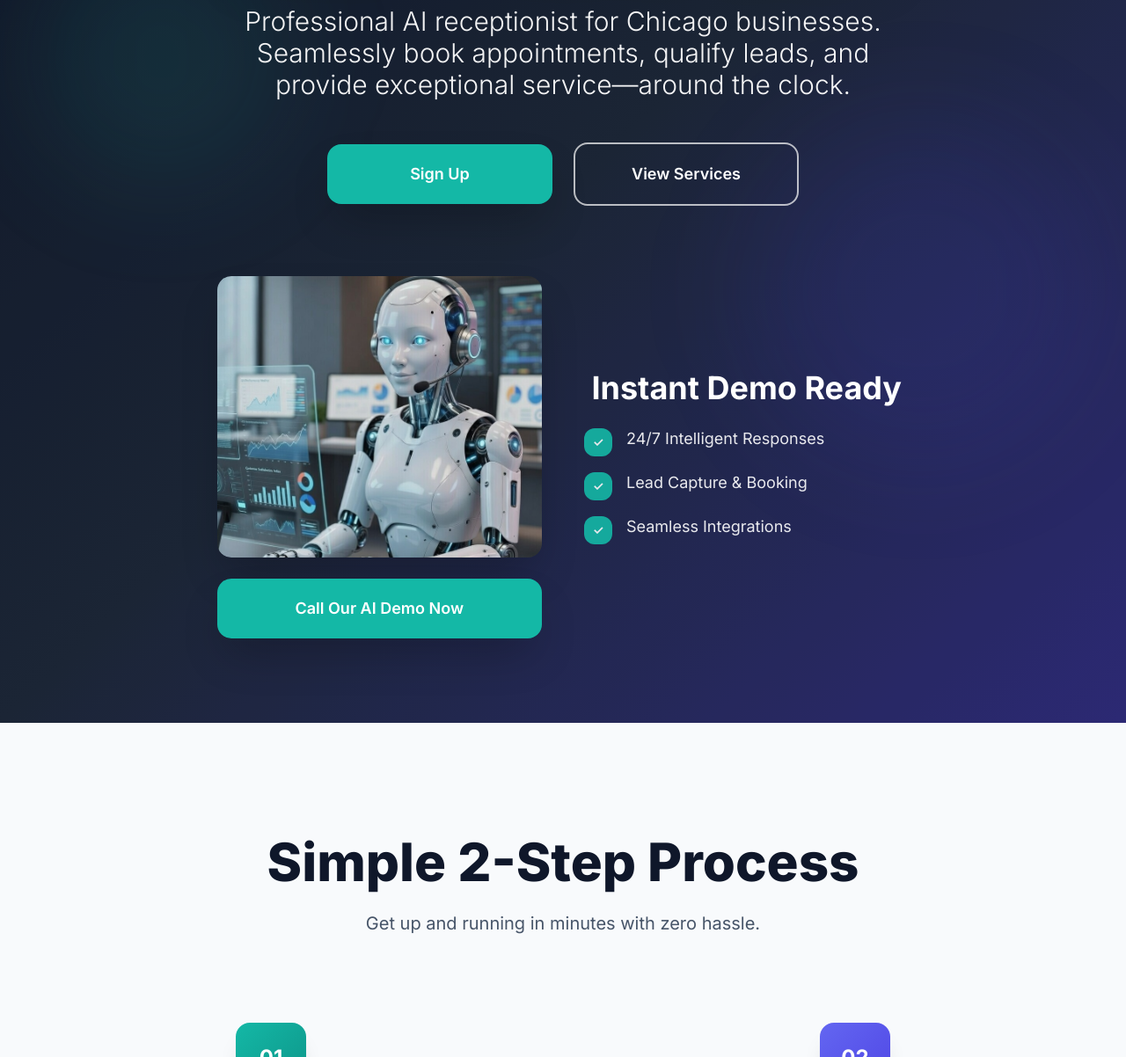
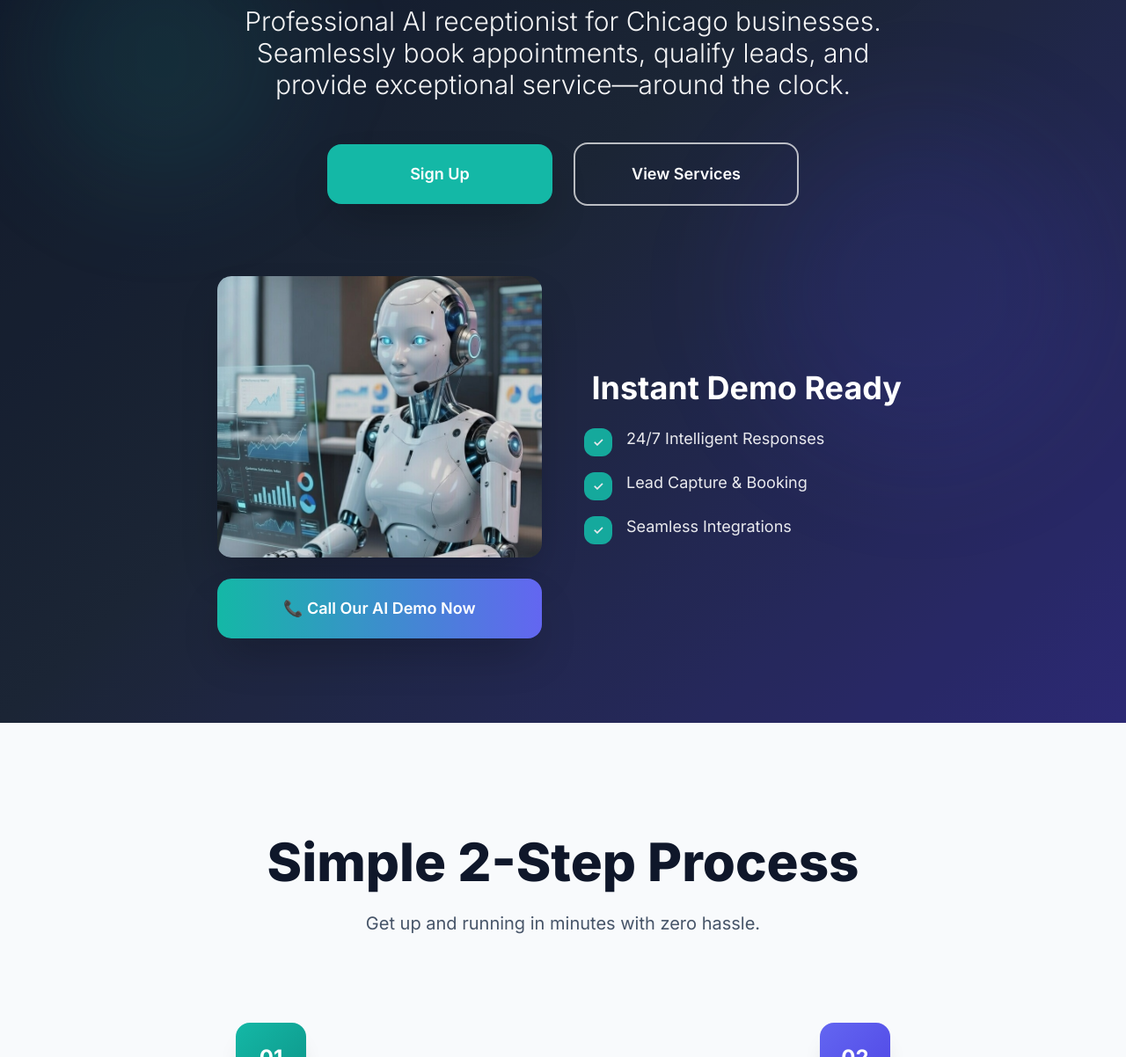
Before and after one commit to Jkyll23/gotop-systems, a website: page public/index.html in a window 1280 px wide. Shown: the part 378-1580 px from the top of the page at 88% size. Drawn offline with nearby package versions, Linux system fonts and the light colour scheme.

Commit message:
Update index.html

```diff
--- a/public/index.html
+++ b/public/index.html
@@ -77,7 +77,7 @@
                 <a href="#services" class="nav-link" onclick="showPage('home')">Services</a>
                 <a href="#pricing" class="nav-link" onclick="showPage('home')">Pricing</a>
                 <a href="#contact" class="nav-link" onclick="showPage('home')">Sign Up</a>
-                <a href="tel:+16308959398" class="ml-2 bg-teal-500 hover:bg-teal-600 text-white font-semibold px-6 py-3 rounded-xl text-base shadow-lg hover:shadow-xl transition-all duration-200 transform hover:-translate-y-0.5">
+                <a href="tel:+16308959398" class="ml-2 bg-gradient-to-r from-teal-500 to-indigo-500 hover:from-teal-400 hover:to-indigo-400 text-white font-semibold px-6 py-3 rounded-xl text-base shadow-lg hover:shadow-xl transition-all duration-200 transform hover:-translate-y-0.5">
                     📞 630-895-9398
                 </a>
             </div>
@@ -135,8 +135,8 @@
   alt="Modern AI robot receptionist handling calls"
   class="w-full h-64 md:h-80 object-cover rounded-2xl shadow-2xl"
 />
-                    <a href="tel:+16308959398" class="bg-teal-500 hover:bg-teal-600 text-white font-semibold px-10 py-5 rounded-2xl text-lg shadow-2xl hover:shadow-xl transition-all duration-300 transform hover:-translate-y-1 w-full text-center whitespace-nowrap">
-                        Call Our AI Demo Now
+                    <a href="tel:+16308959398" class="bg-gradient-to-r from-teal-500 to-indigo-500 hover:from-teal-400 hover:to-indigo-400 text-white font-semibold px-10 py-5 rounded-2xl text-lg shadow-2xl hover:shadow-teal-500/25 transition-all duration-300 transform hover:-translate-y-1 w-full text-center whitespace-nowrap">
+                        📞 Call Our AI Demo Now
                     </a>
                 </div>
                 <div class="space-y-6 text-left lg:text-center">
```
